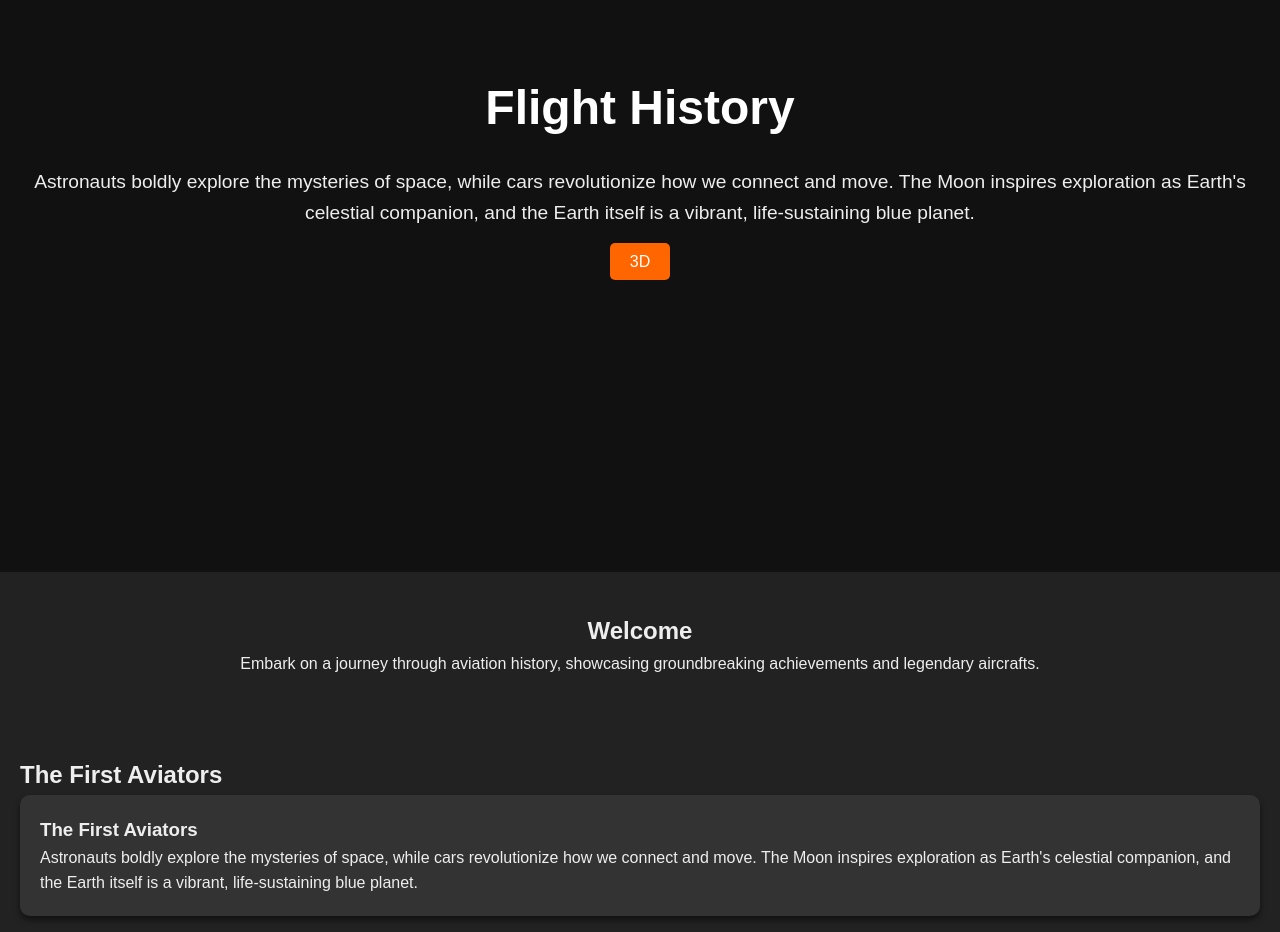
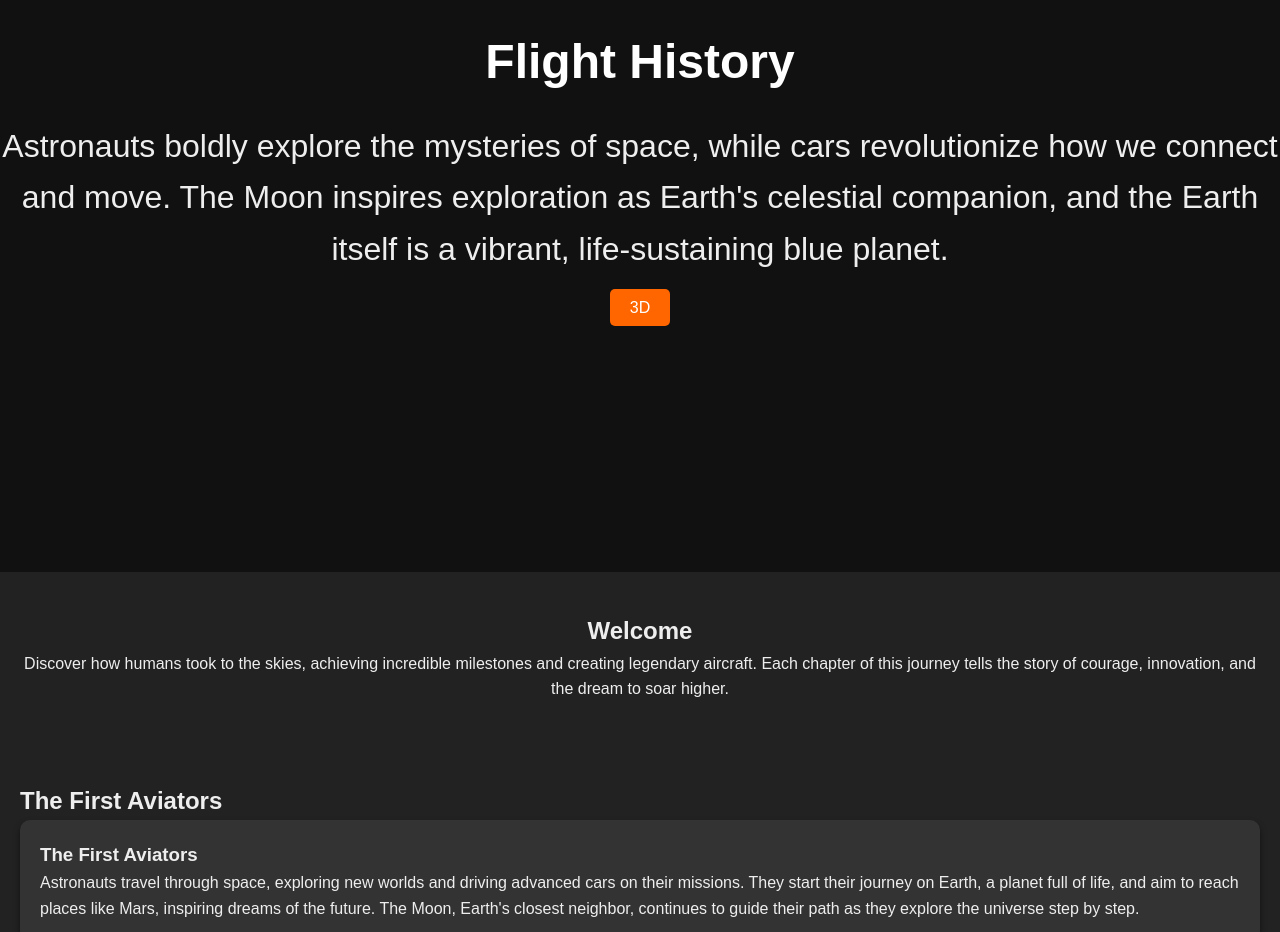
Before and after one commit to nbakaan/https-melihkaan1github.com, a plain HTML site: page index.html in a window 1280 px wide. Shown: the part 360-1292 px from the top of the page. Drawn offline with nearby package versions, Linux system fonts and the light colour scheme.

Commit message:
Add files via upload

```diff
--- a/index.html
+++ b/index.html
@@ -36,7 +36,7 @@
   <!-- Intro Section -->
   <section id="intro" class="intro">
     <h2>Welcome</h2>
-    <p>Embark on a journey through aviation history, showcasing groundbreaking achievements and legendary aircrafts.</p>
+    <p>Discover how humans took to the skies, achieving incredible milestones and creating legendary aircraft. Each chapter of this journey tells the story of courage, innovation, and the dream to soar higher.</p>
   </section>
 
   <!-- Wright Brothers Section -->
@@ -45,7 +45,7 @@
     <div class="content">
       <div class="card">
         <h3>The First Aviators</h3>
-        <p>Astronauts boldly explore the mysteries of space, while cars revolutionize how we connect and move. The Moon inspires exploration as Earth's celestial companion, and the Earth itself is a vibrant, life-sustaining blue planet.</p>
+        <p>Astronauts travel through space, exploring new worlds and driving advanced cars on their missions. They start their journey on Earth, a planet full of life, and aim to reach places like Mars, inspiring dreams of the future. The Moon, Earth's closest neighbor, continues to guide their path as they explore the universe step by step.</p>
       </div>
       <div class="images">
         <img src="Futuristic Astronaut__A high-tech astronaut with glowing features, a sleek helmet, and advanced suit.jpeg" alt="Wright Brothers View 1" style="width: 400px; height: 400px;">
@@ -67,7 +67,7 @@
       </div>
       <div class="card">
         <h3>Breaking the Sound Barrier</h3>
-        <p>The Bell X-1 was the first aircraft to break the sound barrier, marking a leap into supersonic aviation and advancing human flight capabilities..</p>
+        <p>Breaking the sound barrier was a major achievement in aviation history. It allowed planes to travel faster than the speed of sound, opening the door to new possibilities in flight. This breakthrough helped scientists and engineers create faster and more advanced aircraft, changing how we explore the skies and pushing the limits of what humans can achieve in the air.</p>
       </div>
       <model-viewer src="models/x1.glb" alt="3D model of X-1" ar auto-rotate camera-controls></model-viewer>
     </div>
--- a/styles.css
+++ b/styles.css
@@ -58,7 +58,7 @@ body {
 }
 
 .hero p {
-  font-size: 1.2rem;
+  font-size: 2rem;
   margin: 20px 0;
 }
 
```
Also changed, not shown: 1 other file.
